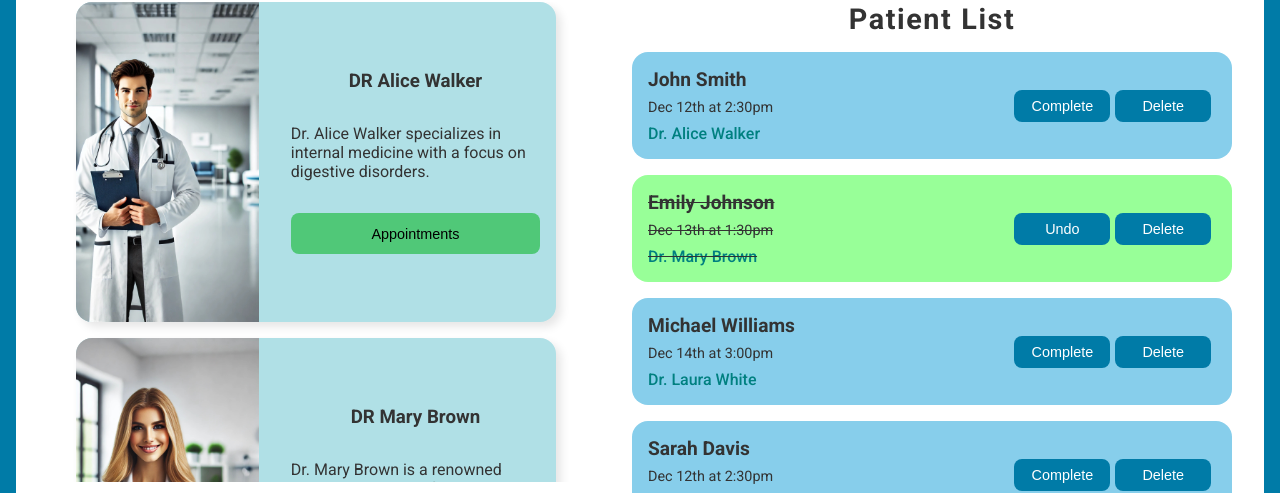
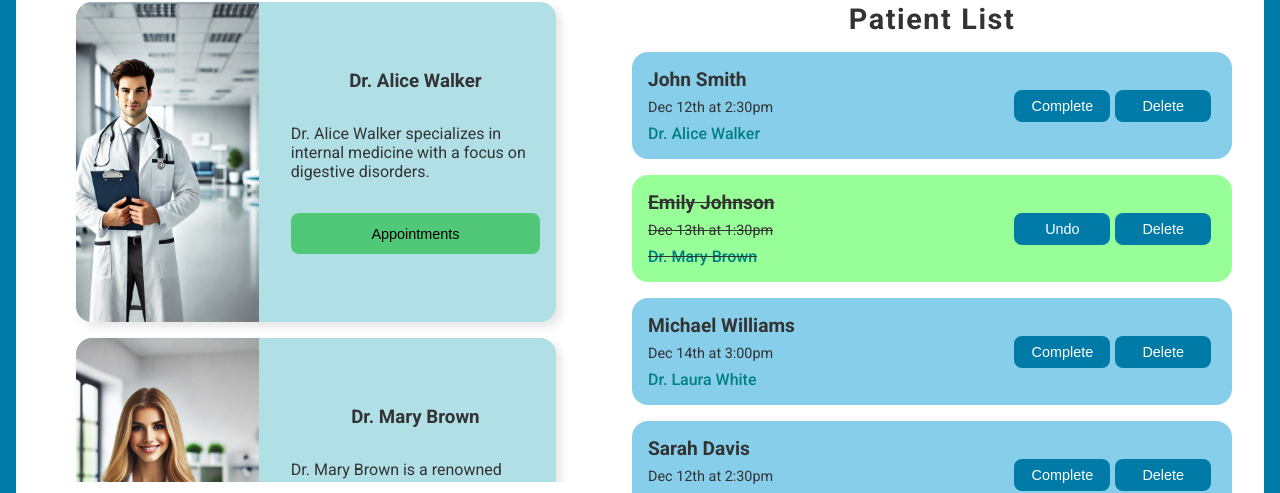
Before and after one commit to ucangun/Hospital_Appointment-_App, a React (Create React App) app: page / in a window 1280 px wide. Shown: the part 270-763 px from the top of the page. Built offline with nearby package versions, Linux system fonts and the light colour scheme.

Commit message:
"Updated doctor titles to use 'Dr.' instead of 'DR'"

```diff
--- a/src/helper/doctor.js
+++ b/src/helper/doctor.js
@@ -9,42 +9,42 @@ const DataDoctors = [
   {
     id: 1,
     image: `${image1}`,
-    doctor: "DR Alice Walker",
+    doctor: "Dr. Alice Walker",
     description:
       "Dr. Alice Walker specializes in internal medicine with a focus on digestive disorders.",
   },
   {
     id: 2,
     image: `${image2}`,
-    doctor: "DR Mary Brown",
+    doctor: "Dr. Mary Brown",
     description:
       "Dr. Mary Brown is a renowned cardiologist known for her expertise in heart diseases.",
   },
   {
     id: 3,
     image: `${image3}`,
-    doctor: "DR Laura White",
+    doctor: "Dr. Laura White",
     description:
       "Dr. Laura White is an experienced pediatrician dedicated to children's health.",
   },
   {
     id: 4,
     image: `${image4}`,
-    doctor: "DR James Black",
+    doctor: "Dr. James Black",
     description:
       "Dr. James Black specializes in orthopedic surgery and sports medicine.",
   },
   {
     id: 5,
     image: `${image5}`,
-    doctor: "DR James Black",
+    doctor: "Dr. James Black",
     description:
       "Dr. James Black is a neurologist known for his research in neurological disorders.",
   },
   {
     id: 6,
     image: `${image6}`,
-    doctor: "DR Laura White",
+    doctor: "Dr. Laura White",
     description:
       "Dr. Laura White specializes in dermatology and skincare treatments.",
   },
```
